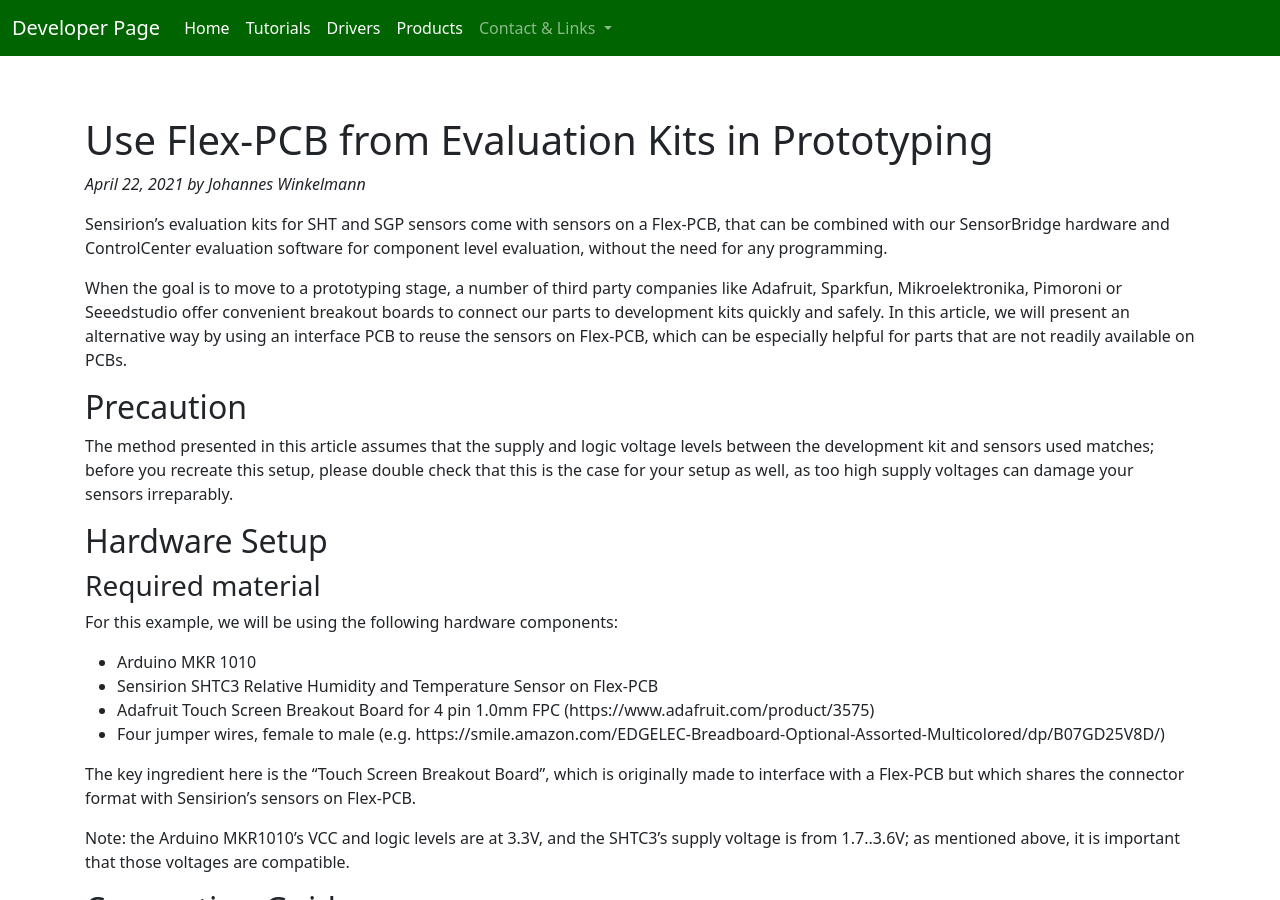
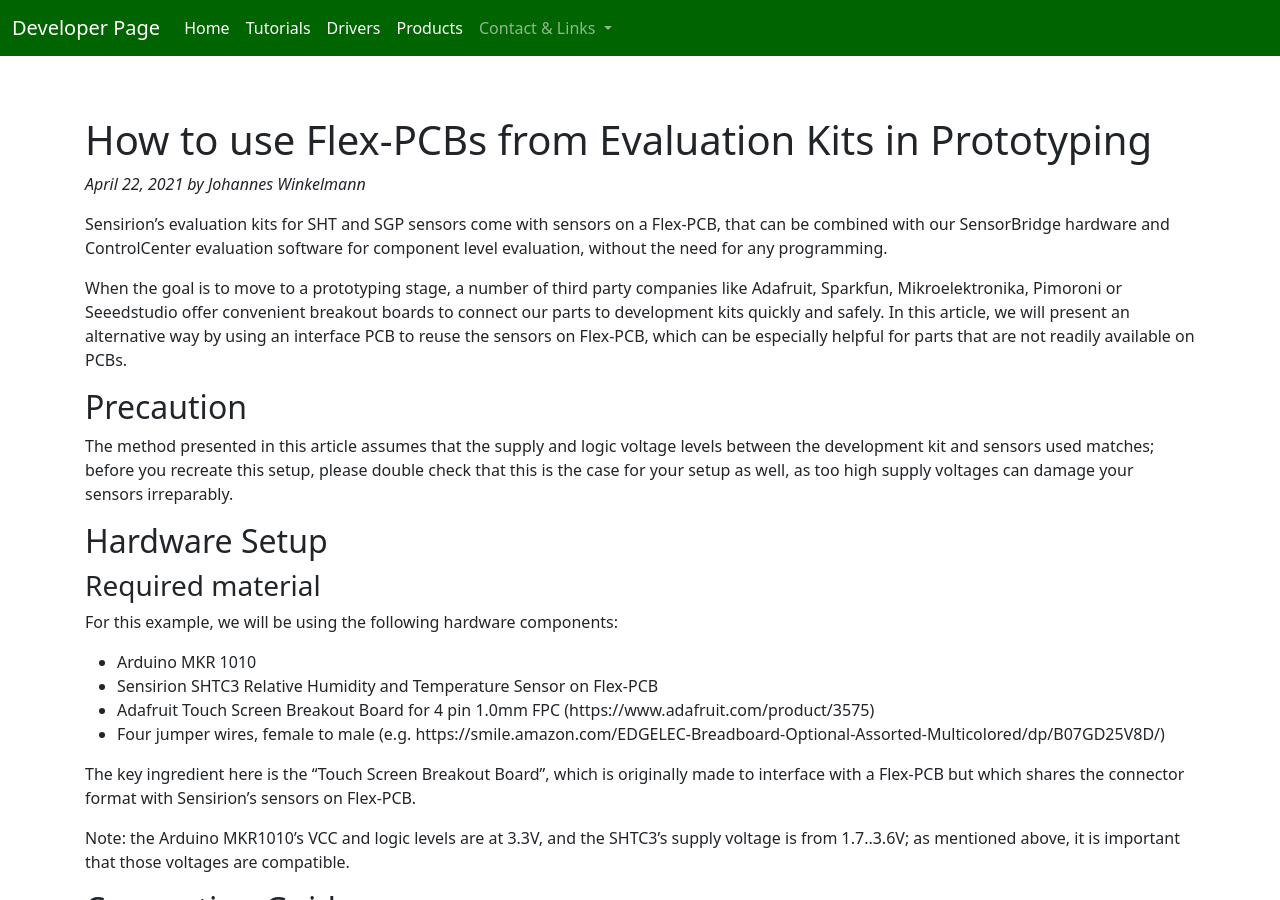
Before and after one commit to winkj/tutorials, a Jekyll site: the page built from labs/_posts/2021-04-22-flex-pcb.md, in a window 1280 px wide and 900 px high. Built offline with Jekyll 4.4.1, drawn with Linux system fonts in a browser that asks for light colours; nearby versions of some CDN libraries.

Commit message:
update title

```diff
--- a/labs/_posts/2021-04-22-flex-pcb.md
+++ b/labs/_posts/2021-04-22-flex-pcb.md
@@ -1,7 +1,7 @@
 ---
 layout: post
 author: jwi
-title:  Use Flex-PCB from Evaluation Kits in Prototyping
+title:  How to use Flex-PCBs from Evaluation Kits in Prototyping
 ---
 Sensirion’s evaluation kits for SHT and SGP sensors come with sensors on a Flex-PCB, that can be combined with our SensorBridge hardware and ControlCenter evaluation software for component level evaluation, without the need for any programming.
 
```
